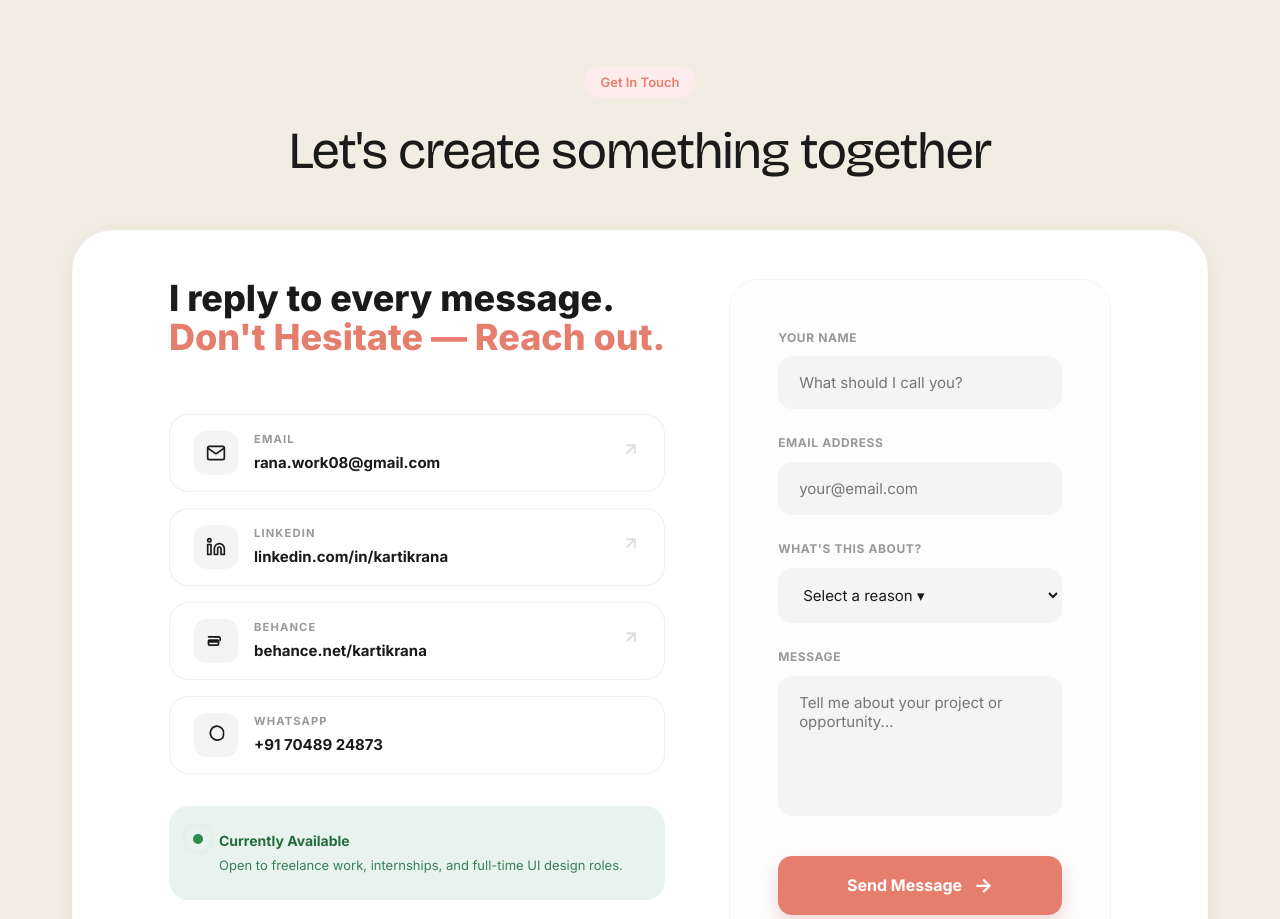
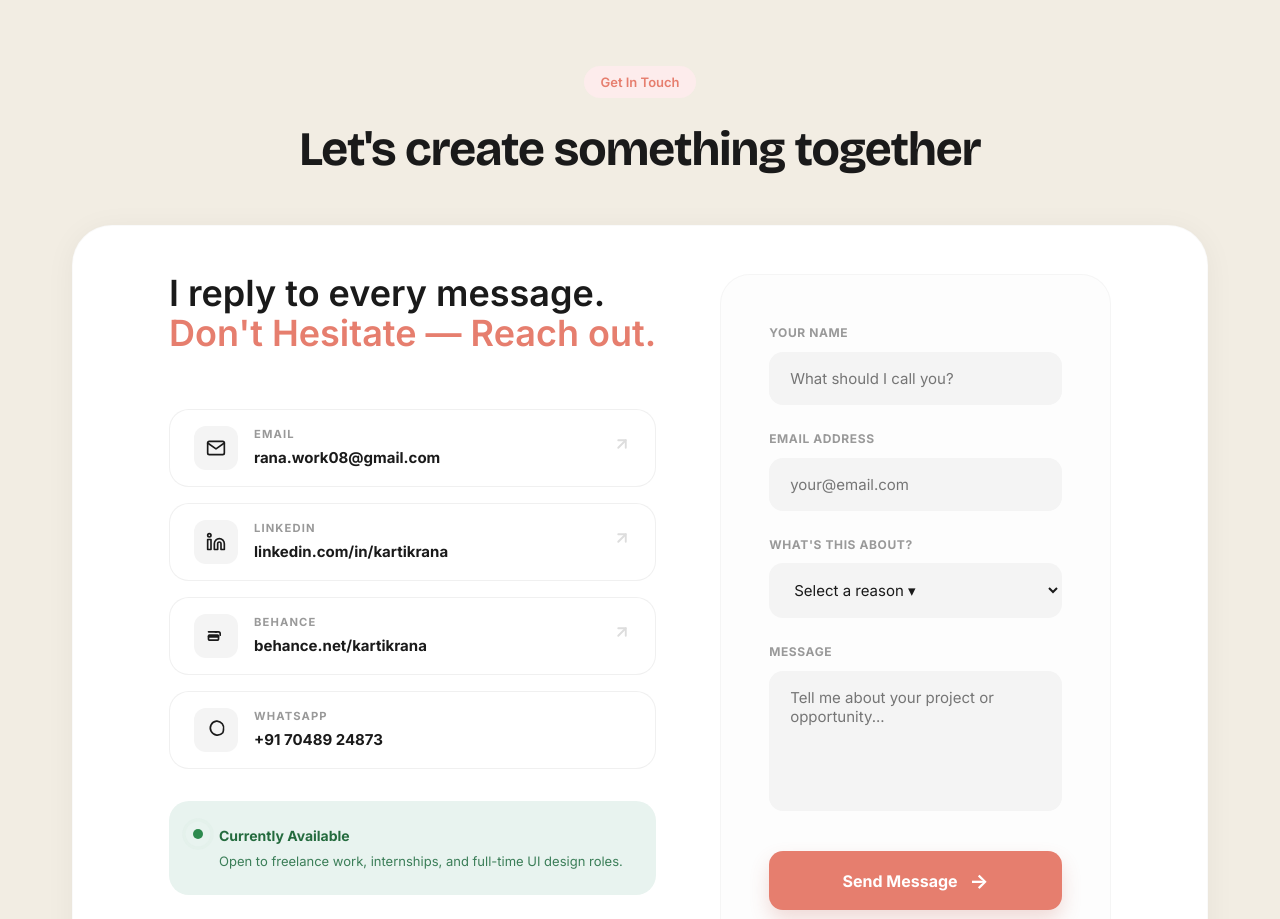
Before and after one commit to kartikrana-08/Portfolio-Kartik, a Preact app: page / in a window 1280 px wide. Shown: the part 4460-5379 px from the top of the page. Built offline with nearby package versions, Linux system fonts and the light colour scheme.

Commit message:
Update Contact component styling

```diff
--- a/src/components/Contact.tsx
+++ b/src/components/Contact.tsx
@@ -175,8 +175,8 @@ export function Contact() {
           }}>Get In Touch</span>
           <h2 style={{
             fontFamily: theme.typography.serif,
-            fontSize: 'clamp(2.25rem, 4.5vw, 3.25rem)',
-            fontWeight: 400,
+            fontSize: '48px',
+            fontWeight: 700,
             lineHeight: 1.15,
             letterSpacing: '-0.02em',
             color: theme.colors.textPrimary,
@@ -192,10 +192,10 @@ export function Contact() {
             {/* Left Column: Contact Links */}
             <div style={{ display: 'flex', flexDirection: 'column', gap: theme.spacing.xl }}>
               <div style={{ marginBottom: theme.spacing.lg }}>
-                <h3 style={{ fontSize: isMobile ? '1.75rem' : '2.25rem', fontWeight: 800, color: theme.colors.textPrimary, lineHeight: 1.1, margin: 0, whiteSpace: isTablet ? 'normal' : 'nowrap' }}>
+                <h3 style={{ fontSize: isMobile ? '1.75rem' : '2.25rem', fontWeight: 600, color: theme.colors.textPrimary, lineHeight: 1.1, margin: 0, whiteSpace: isTablet ? 'normal' : 'nowrap' }}>
                   I reply to every message.
                 </h3>
-                <h3 style={{ fontSize: isMobile ? '1.75rem' : '2.25rem', fontWeight: 800, color: theme.colors.accentText, lineHeight: 1.1, margin: 0, whiteSpace: isTablet ? 'normal' : 'nowrap' }}>
+                <h3 style={{ fontSize: isMobile ? '1.75rem' : '2.25rem', fontWeight: 600, color: theme.colors.accentText, lineHeight: 1.1, margin: 0, whiteSpace: isTablet ? 'normal' : 'nowrap' }}>
                   Don't Hesitate — Reach out.
                 </h3>
               </div>
```
